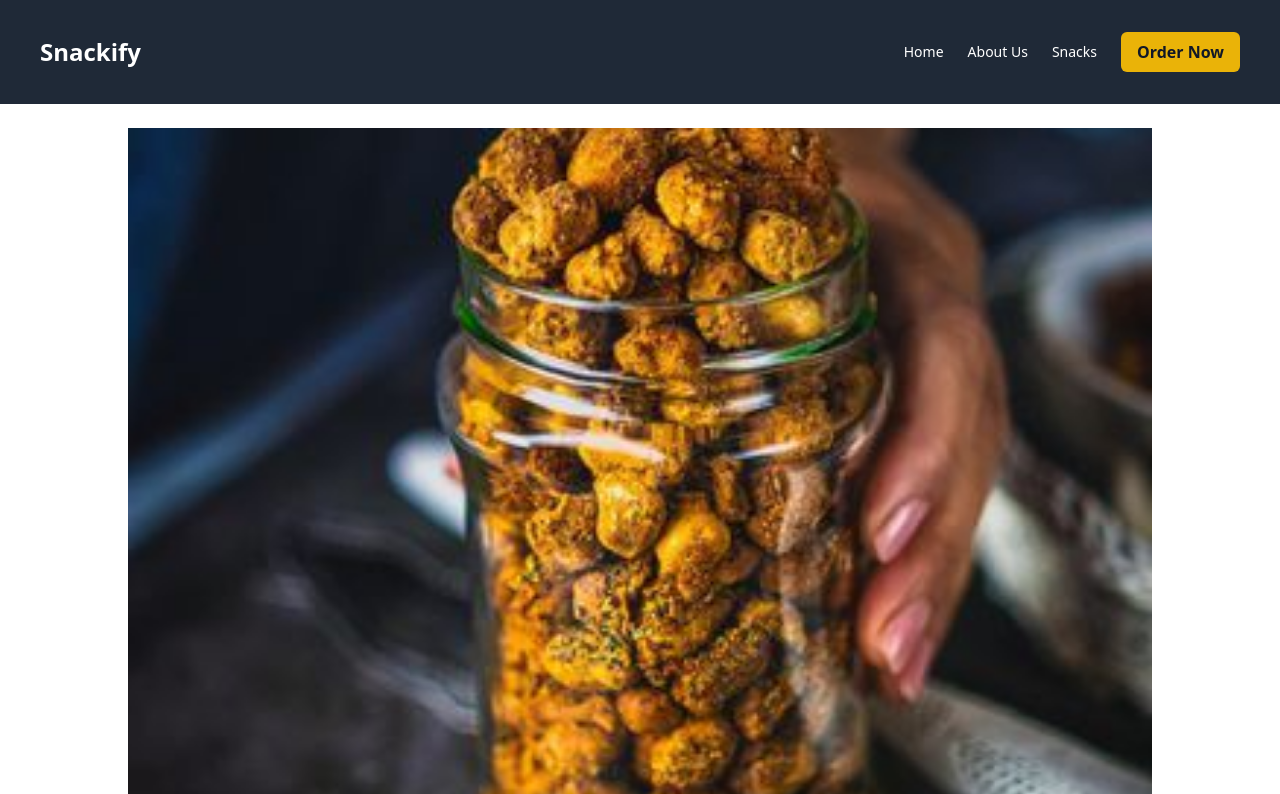
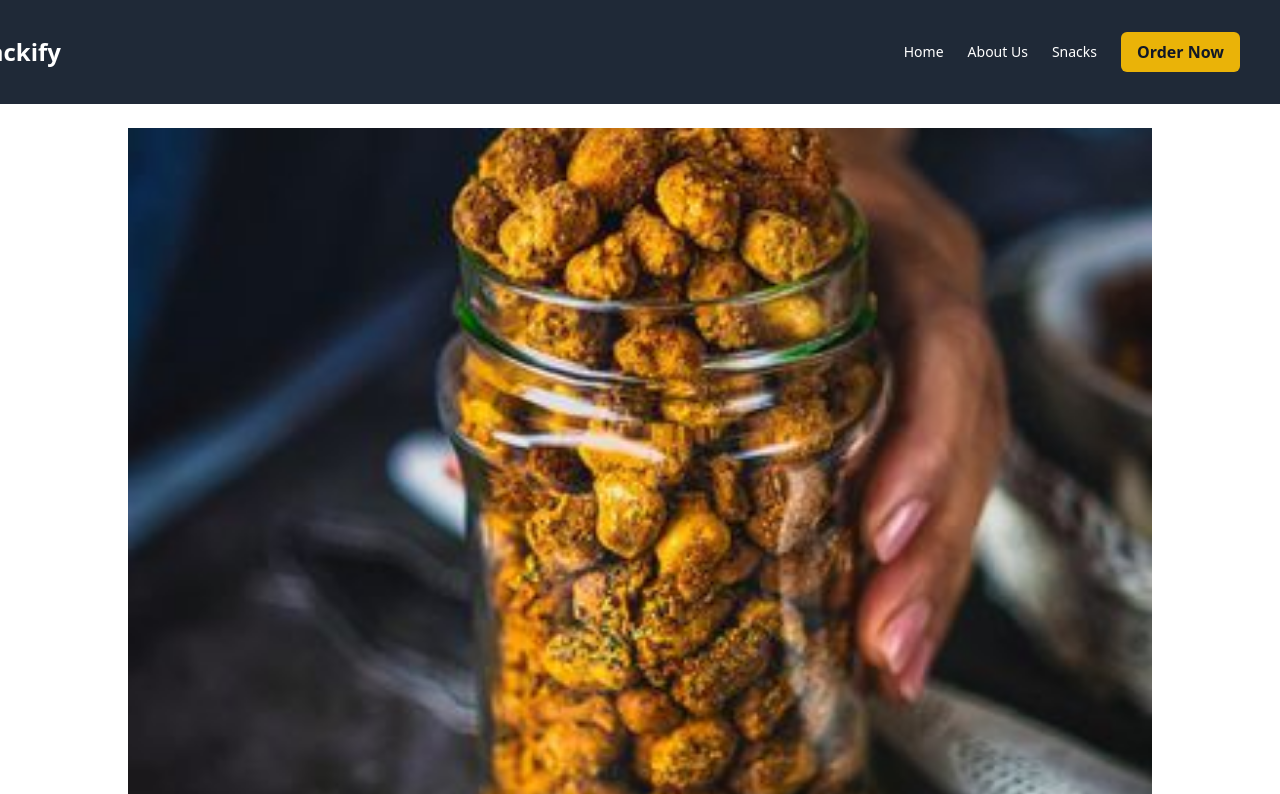
Before and after one commit to quantanmreaper/Snackify, a React (Vite) app in the folder snack-app/: page / in a window 1280 px wide. Shown: the top 794 px of the page. Built offline with nearby package versions, Linux system fonts and the light colour scheme.

Commit message:
Header Modification

```diff
--- a/snack-app/src/components/Header.jsx
+++ b/snack-app/src/components/Header.jsx
@@ -7,7 +7,7 @@ const header = () =>{
               <nav className="max-w-7xl mx-auto px-6 sm:px-8 lg:px-10">
                 <div className="flex justify-between items-center h-20">
 
-                  <div className="flex-shrink-0">
+                  <div className="flex-shrink-0 ml-[-80px] ">
                     <a href="/" className="text-2xl font-bold trackling-wide">Snackify</a>
                   </div>
 
@@ -25,7 +25,7 @@ const header = () =>{
                   </div>
 
                   <div className="md:hidden">
-                    <button type="button" className="bg-white inline-flex items-center justify-center p-3 rounded-md text-gray-600 hover:text-yellow-400 hover:bg-yellow-200 focus:outline-none focus:ring-2 focus:ring-offset-2 focus:ring-gray-300">
+                    <button type="button" className="bg-yellow-500 hover:bg-yellow-100 inline-flex items-center justify-center p-3 rounded-md text-gray-900 hover:text-yellow-400 hover:bg-black-200 focus:outline-none focus:ring-2 focus:ring-offset-2 focus:ring-gray-300">
                       <span className="sr-only">Open main menu</span>
                         <svg className="block h-6 w-6" xmlns="http://www.w3.org/2000/svg" fill="none" viewBox="0 0 24 24" stroke="currentColor" aria-hidden="true">
                           <path strokeLinecap="round" strokeLinejoin="round" strokeWidth="2" d="M4 6h16M4 12h16M4 18h16" />
```
